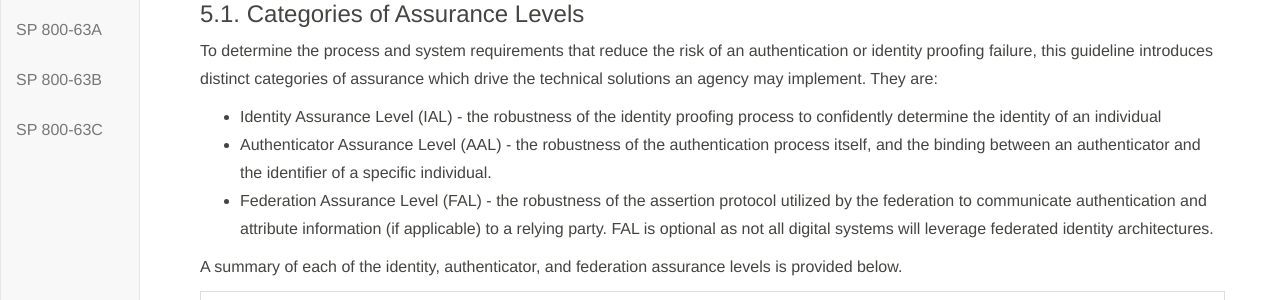
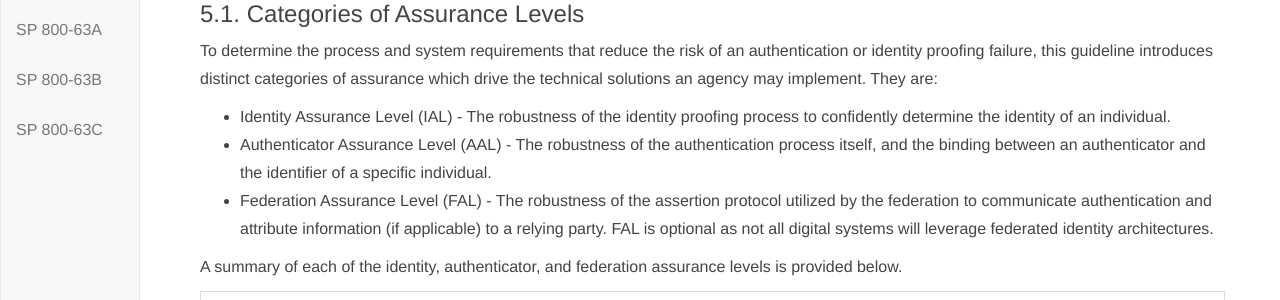
Before and after one commit to usnistgov/800-63-3, a Jekyll site: the page built from sp800-63-3/sec5_xAL.md, in a window 1280 px wide and 900 px high, scrolled down 606 px. Shown: the part 152-452 px from the top of the window. Built offline with Jekyll 4.4.1, drawn with Linux system fonts in a browser that asks for light colours; our own code applies the rules of GitHub Pages for plain Markdown files.

Commit message:
Update sec5_xAL.md

```diff
--- a/sp800-63-3/sec5_xAL.md
+++ b/sp800-63-3/sec5_xAL.md
@@ -24,9 +24,9 @@ As such, agencies should assess the risk of authentication and proofing errors s
 
 To determine the process and system requirements that reduce the risk of an authentication or identity proofing failure, this guideline introduces distinct categories of assurance which drive the technical solutions an agency may implement. They are:
 
-* Identity Assurance Level (IAL) - the robustness of the identity proofing process to confidently determine the identity of an individual
-* Authenticator Assurance Level (AAL) - the robustness of the authentication process itself, and the binding between an authenticator and the identifier of a specific individual.
-* Federation Assurance Level (FAL) - the robustness of the assertion protocol utilized by the federation to communicate authentication and attribute information (if applicable) to a relying party. FAL is optional as not all digital systems will leverage federated identity architectures.
+* Identity Assurance Level (IAL) - The robustness of the identity proofing process to confidently determine the identity of an individual.
+* Authenticator Assurance Level (AAL) - The robustness of the authentication process itself, and the binding between an authenticator and the identifier of a specific individual.
+* Federation Assurance Level (FAL) - The robustness of the assertion protocol utilized by the federation to communicate authentication and attribute information (if applicable) to a relying party. FAL is optional as not all digital systems will leverage federated identity architectures.
 
 A summary of each of the identity, authenticator, and federation assurance levels is provided below.
 
```
